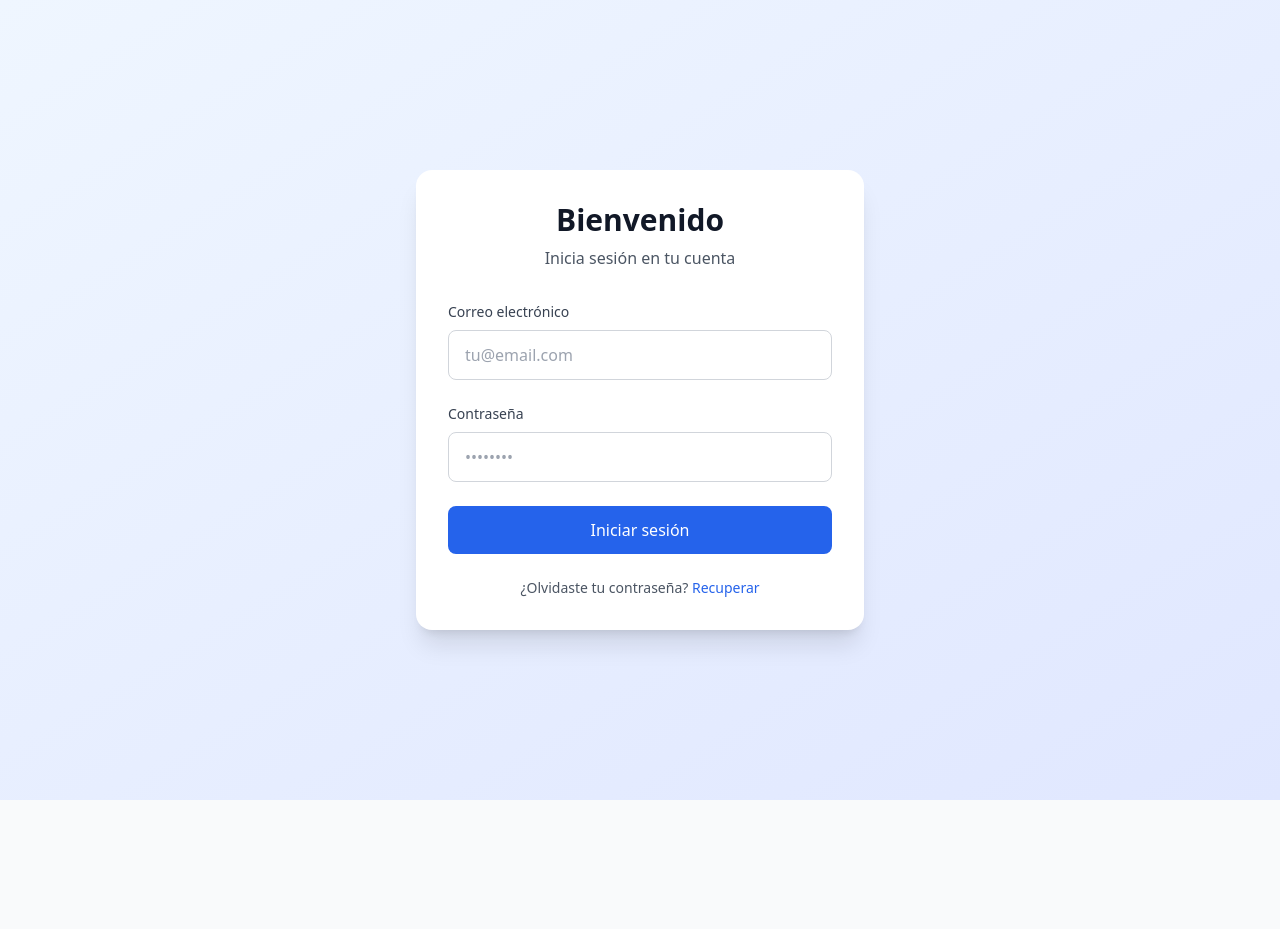
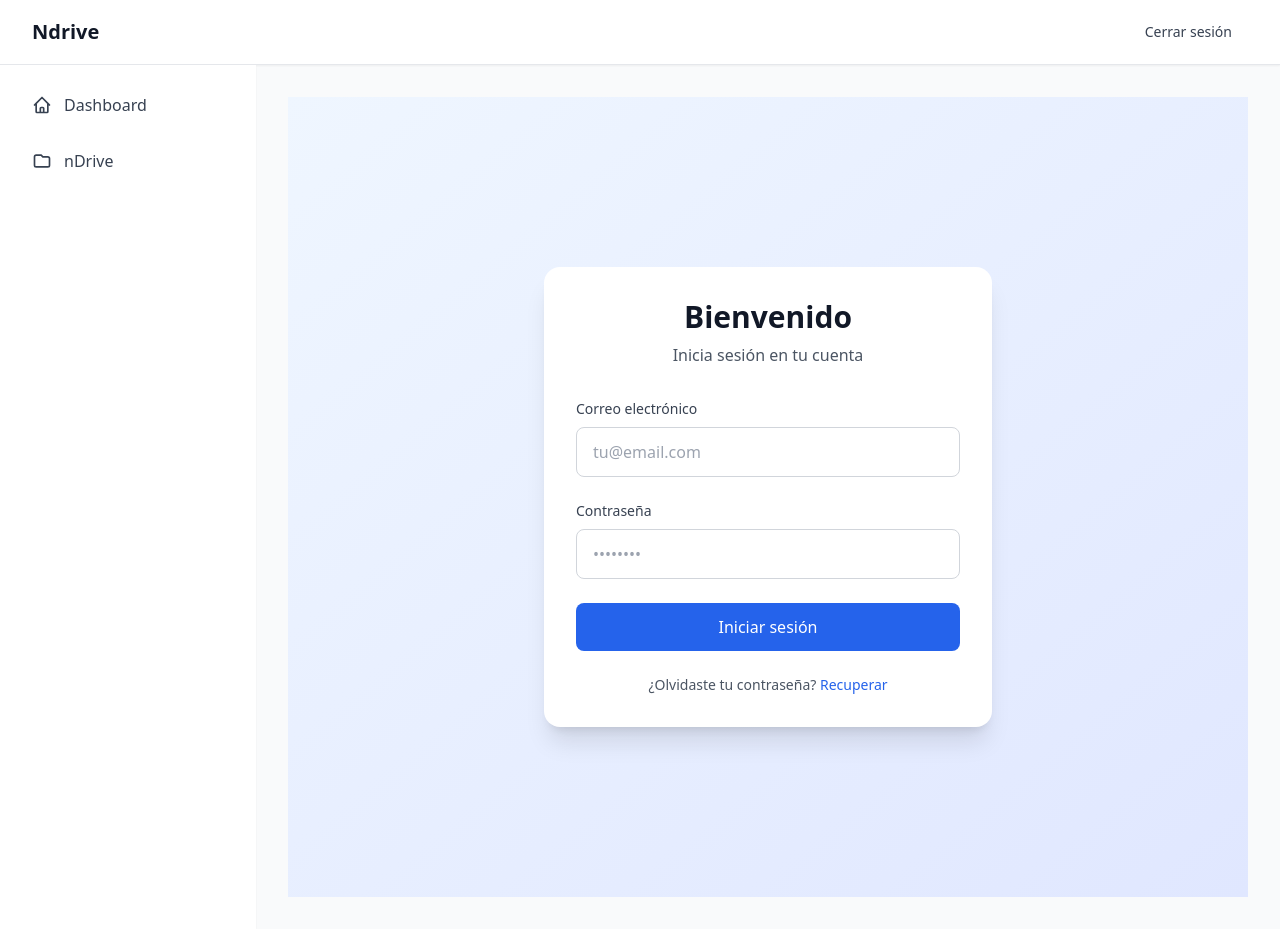
Before and after one commit to softwaretorres/frontcrm, a Vue app: page /login in a window 1280 px wide. Before the commit the page ends 800 px from the top, so only its background shows below. Built offline with nearby package versions, Linux system fonts and the light colour scheme; no server answers.

Commit message:
suport data

```diff
--- a/src/components/layout/AppLayout.vue
+++ b/src/components/layout/AppLayout.vue
@@ -0,0 +1,19 @@
+<template>
+  <div class="min-h-screen bg-gray-50 flex flex-col">
+    <Navbar />
+
+    <div class="flex flex-1">
+      <Sidebar />
+
+      <main class="flex-1 p-8">
+        <!-- Aquí se renderizan las vistas hijas -->
+        <router-view />
+      </main>
+    </div>
+  </div>
+</template>
+
+<script setup lang="ts">
+import Navbar from '@/components/layout/Navbar.vue'
+import Sidebar from '@/components/layout/Sidebar.vue'
+</script>
--- a/src/components/layout/Navbar.vue
+++ b/src/components/layout/Navbar.vue
@@ -0,0 +1,36 @@
+<template>
+  <nav class="bg-white shadow-sm border-b border-gray-200">
+    <div class="max-w-7xl mx-auto px-4 sm:px-6 lg:px-8">
+      <div class="flex justify-between h-16">
+        <div class="flex items-center">
+          <h1 class="text-xl font-bold text-gray-900">{{ nameCompany }}</h1>
+        </div>
+
+        <div class="flex items-center space-x-4">
+          <span class="text-sm text-gray-700">{{ authStore.user?.fullName }}</span>
+          <button
+            @click="handleLogout"
+            class="px-4 py-2 text-sm font-medium text-gray-700 hover:text-gray-900 hover:bg-gray-100 rounded-lg transition-colors"
+          >
+            Cerrar sesión
+          </button>
+        </div>
+      </div>
+    </div>
+  </nav>
+</template>
+
+<script setup lang="ts">
+import { useRouter } from 'vue-router'
+import { useAuthStore } from '@/stores/auth.store'
+
+const router = useRouter()
+const authStore = useAuthStore()
+
+const nameCompany = 'Ndrive'
+
+const handleLogout = async () => {
+  await authStore.logout()
+  router.push('/login')
+}
+</script>
--- a/src/components/layout/Sidebar.vue
+++ b/src/components/layout/Sidebar.vue
@@ -0,0 +1,29 @@
+<template>
+  <aside class="w-64 bg-white shadow-sm min-h-screen">
+    <nav class="p-4 space-y-2">
+      <router-link
+        to="/dashboard"
+        class="flex items-center px-4 py-3 text-gray-700 rounded-lg hover:bg-gray-100 transition-colors"
+        active-class="bg-primary-50 text-primary-700 font-medium"
+      >
+        <svg class="w-5 h-5 mr-3" fill="none" stroke="currentColor" viewBox="0 0 24 24">
+          <path stroke-linecap="round" stroke-linejoin="round" stroke-width="2"
+                d="M3 12l2-2m0 0l7-7 7 7M5 10v10a1 1 0 001 1h3m10-11l2 2m-2-2v10a1 1 0 01-1 1h-3m-6 0a1 1 0 001-1v-4a1 1 0 011-1h2a1 1 0 011 1v4a1 1 0 001 1m-6 0h6" />
+        </svg>
+        Dashboard
+      </router-link>
+
+      <router-link
+        to="/drive"
+        class="flex items-center px-4 py-3 text-gray-700 rounded-lg hover:bg-gray-100 transition-colors"
+        active-class="bg-primary-50 text-primary-700 font-medium"
+      >
+        <svg class="w-5 h-5 mr-3" fill="none" stroke="currentColor" viewBox="0 0 24 24">
+          <path stroke-linecap="round" stroke-linejoin="round" stroke-width="2"
+                d="M3 7v10a2 2 0 002 2h14a2 2 0 002-2V9a2 2 0 00-2-2h-6l-2-2H5a2 2 0 00-2 2z" />
+        </svg>
+        nDrive
+      </router-link>
+    </nav>
+  </aside>
+</template>
--- a/src/router/index.ts
+++ b/src/router/index.ts
@@ -7,6 +7,9 @@ const router = createRouter({
   history: createWebHistory(import.meta.env.BASE_URL),
   routes: [
     {
+      path: '/',
+      component: () => import('@/components/layout/AppLayout.vue'),
+      children: [{
         path: '/login',
         name: 'login',
         component: () => import('@/views/auth/LoginView.vue'),
@@ -81,6 +84,7 @@ const router = createRouter({
         name: 'not-found',
         component: () => import('@/views/auth/NotFoundView.vue'),
         meta: { title: 'Página no encontrada' }
+      }]
     }
   ],
 })
--- a/src/views/dashboard/DashboardView.vue
+++ b/src/views/dashboard/DashboardView.vue
@@ -1,113 +1,10 @@
 <template>
-  <div class="min-h-screen bg-gray-50">
-    <!-- Navbar -->
-    <nav class="bg-white shadow-sm border-b border-gray-200">
-      <div class="max-w-7xl mx-auto px-4 sm:px-6 lg:px-8">
-        <div class="flex justify-between h-16">
-          <div class="flex items-center">
-            <h1 class="text-xl font-bold text-gray-900">{{ nameCompany }}</h1>
-          </div>
-
-          <div class="flex items-center space-x-4">
-            <span class="text-sm text-gray-700">{{ authStore.user?.fullName }}</span>
-            <button
-              @click="handleLogout"
-              class="px-4 py-2 text-sm font-medium text-gray-700 hover:text-gray-900 hover:bg-gray-100 rounded-lg transition-colors"
-            >
-              Cerrar sesión
-            </button>
-          </div>
-        </div>
-      </div>
-    </nav>
-
-    <div class="flex">
-      <!-- Sidebar -->
-      <aside class="w-64 bg-white shadow-sm min-h-screen">
-        <nav class="p-4 space-y-2">
-          <router-link
-            to="/dashboard"
-            class="flex items-center px-4 py-3 text-gray-700 rounded-lg hover:bg-gray-100 transition-colors"
-            active-class="bg-primary-50 text-primary-700 font-medium"
-          >
-            <svg class="w-5 h-5 mr-3" fill="none" stroke="currentColor" viewBox="0 0 24 24">
-              <path stroke-linecap="round" stroke-linejoin="round" stroke-width="2" d="M3 12l2-2m0 0l7-7 7 7M5 10v10a1 1 0 001 1h3m10-11l2 2m-2-2v10a1 1 0 01-1 1h-3m-6 0a1 1 0 001-1v-4a1 1 0 011-1h2a1 1 0 011 1v4a1 1 0 001 1m-6 0h6" />
-            </svg>
-            Dashboard
-          </router-link>
-
-          <router-link
-            to="/drive"
-            class="flex items-center px-4 py-3 text-gray-700 rounded-lg hover:bg-gray-100 transition-colors"
-            active-class="bg-primary-50 text-primary-700 font-medium"
-          >
-            <svg class="w-5 h-5 mr-3" fill="none" stroke="currentColor" viewBox="0 0 24 24">
-              <path stroke-linecap="round" stroke-linejoin="round" stroke-width="2" d="M3 7v10a2 2 0 002 2h14a2 2 0 002-2V9a2 2 0 00-2-2h-6l-2-2H5a2 2 0 00-2 2z" />
-            </svg>
-            nDrive
-          </router-link>
-
-          <!-- <router-link
-            v-if="canRead('users')"
-            to="/users"
-            class="flex items-center px-4 py-3 text-gray-700 rounded-lg hover:bg-gray-100 transition-colors"
-            active-class="bg-primary-50 text-primary-700 font-medium"
-          >
-            <svg class="w-5 h-5 mr-3" fill="none" stroke="currentColor" viewBox="0 0 24 24">
-              <path stroke-linecap="round" stroke-linejoin="round" stroke-width="2" d="M12 4.354a4 4 0 110 5.292M15 21H3v-1a6 6 0 0112 0v1zm0 0h6v-1a6 6 0 00-9-5.197M13 7a4 4 0 11-8 0 4 4 0 018 0z" />
-            </svg>
-            Usuarios
-          </router-link>
-
-          <router-link
-            v-if="canRead('properties')"
-            to="/properties"
-            class="flex items-center px-4 py-3 text-gray-700 rounded-lg hover:bg-gray-100 transition-colors"
-            active-class="bg-primary-50 text-primary-700 font-medium"
-          >
-            <svg class="w-5 h-5 mr-3" fill="none" stroke="currentColor" viewBox="0 0 24 24">
-              <path stroke-linecap="round" stroke-linejoin="round" stroke-width="2" d="M19 21V5a2 2 0 00-2-2H7a2 2 0 00-2 2v16m14 0h2m-2 0h-5m-9 0H3m2 0h5M9 7h1m-1 4h1m4-4h1m-1 4h1m-5 10v-5a1 1 0 011-1h2a1 1 0 011 1v5m-4 0h4" />
-            </svg>
-            Propiedades
-          </router-link> -->
-        </nav>
-      </aside>
-
-      <!-- Main Content -->
-      <main class="flex-1 p-8">
   <div class="max-w-7xl mx-auto">
+    <!-- Título -->
     <h2 class="text-2xl font-bold text-gray-900 mb-6">Dashboard</h2>
 
     <!-- Stats Grid -->
     <div class="grid grid-cols-1 md:grid-cols-3 gap-6 mb-8">
-            <!-- <div class="bg-white rounded-lg shadow-sm p-6 border border-gray-200">
-              <div class="flex items-center justify-between">
-                <div>
-                  <p class="text-sm font-medium text-gray-600">Total Usuarios</p>
-                  <p class="text-2xl font-bold text-gray-900 mt-2">1,234</p>
-                </div>
-                <div class="bg-blue-100 p-3 rounded-lg">
-                  <svg class="w-6 h-6 text-blue-600" fill="none" stroke="currentColor" viewBox="0 0 24 24">
-                    <path stroke-linecap="round" stroke-linejoin="round" stroke-width="2" d="M12 4.354a4 4 0 110 5.292M15 21H3v-1a6 6 0 0112 0v1zm0 0h6v-1a6 6 0 00-9-5.197M13 7a4 4 0 11-8 0 4 4 0 018 0z" />
-                  </svg>
-                </div>
-              </div>
-            </div> -->
-
-            <!-- <div class="bg-white rounded-lg shadow-sm p-6 border border-gray-200">
-              <div class="flex items-center justify-between">
-                <div>
-                  <p class="text-sm font-medium text-gray-600">Propiedades</p>
-                  <p class="text-2xl font-bold text-gray-900 mt-2">567</p>
-                </div>
-                <div class="bg-green-100 p-3 rounded-lg">
-                  <svg class="w-6 h-6 text-green-600" fill="none" stroke="currentColor" viewBox="0 0 24 24">
-                    <path stroke-linecap="round" stroke-linejoin="round" stroke-width="2" d="M19 21V5a2 2 0 00-2-2H7a2 2 0 00-2 2v16m14 0h2m-2 0h-5m-9 0H3m2 0h5M9 7h1m-1 4h1m4-4h1m-1 4h1m-5 10v-5a1 1 0 011-1h2a1 1 0 011 1v5m-4 0h4" />
-                  </svg>
-                </div>
-              </div>
-            </div> -->
-
       <div class="bg-white rounded-lg shadow-sm p-6 border border-gray-200">
         <div class="flex items-center justify-between">
           <div>
@@ -116,7 +13,8 @@
           </div>
           <div class="bg-purple-100 p-3 rounded-lg">
             <svg class="w-6 h-6 text-purple-600" fill="none" stroke="currentColor" viewBox="0 0 24 24">
-                    <path stroke-linecap="round" stroke-linejoin="round" stroke-width="2" d="M3 7v10a2 2 0 002 2h14a2 2 0 002-2V9a2 2 0 00-2-2h-6l-2-2H5a2 2 0 00-2 2z" />
+              <path stroke-linecap="round" stroke-linejoin="round" stroke-width="2"
+                    d="M3 7v10a2 2 0 002 2h14a2 2 0 002-2V9a2 2 0 00-2-2h-6l-2-2H5a2 2 0 00-2 2z" />
             </svg>
           </div>
         </div>
@@ -149,29 +47,17 @@
         </div>
         <div>
           <p class="text-sm font-medium text-gray-600">Permisos activos</p>
-                <p class="text-base text-gray-900 mt-1">{{ authStore.userPermissions.length }} permisos</p>
+          <p class="text-base text-gray-900 mt-1">
+            {{ authStore.userPermissions.length }} permisos
+          </p>
         </div>
       </div>
-          </div>
-        </div>
-      </main>
     </div>
   </div>
 </template>
 
 <script setup lang="ts">
-import { useRouter } from 'vue-router'
 import { useAuthStore } from '@/stores/auth.store'
-import { usePermissions } from '@/composables/usePermissions'
 
-const router = useRouter()
 const authStore = useAuthStore()
-const { canRead } = usePermissions()
-
-const nameCompany = "Ndrive"
-
-const handleLogout = async () => {
-  await authStore.logout()
-  router.push('/login')
-}
 </script>
```
Lines whose indentation alone changed are shown as unchanged.
